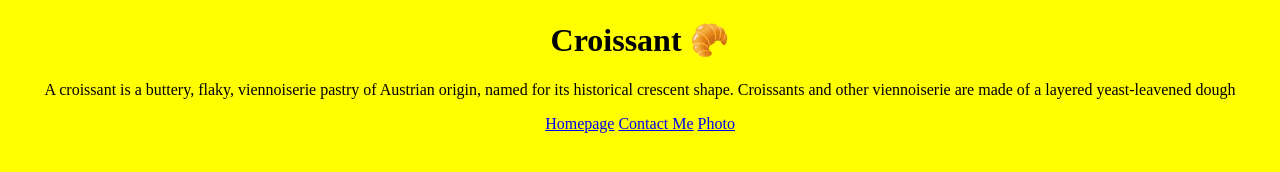
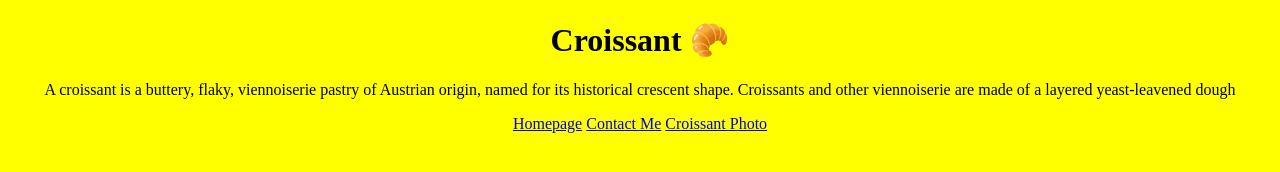
Before and after one commit to nahafatmaa/Croissant, a plain HTML site: page index.html in a window 1280 px wide. Drawn offline with Linux system fonts and the light colour scheme.

Commit message:
added SEO

```diff
--- a/index.html
+++ b/index.html
@@ -2,9 +2,10 @@
 <html lang="en">
   <head>
     <meta charset="UTF-8" />
+    <meta name="description" content="Some well known facts about croissants" />
     <meta http-equiv="X-UA-Compatible" content="IE=edge" />
     <meta name="viewport" content="width=device-width, initial-scale=1.0" />
-    <title>Document</title>
+    <title>Croissant</title>
     <link rel="stylesheet" href="style.css" />
   </head>
   <body>
@@ -16,6 +17,6 @@
     </p>
     <a href="index.html">Homepage</a>
     <a href="/contact.html">Contact Me</a>
-    <a href="/photo.html">Photo</a>
+    <a href="/photo.html"> Croissant Photo</a>
   </body>
 </html>
```
